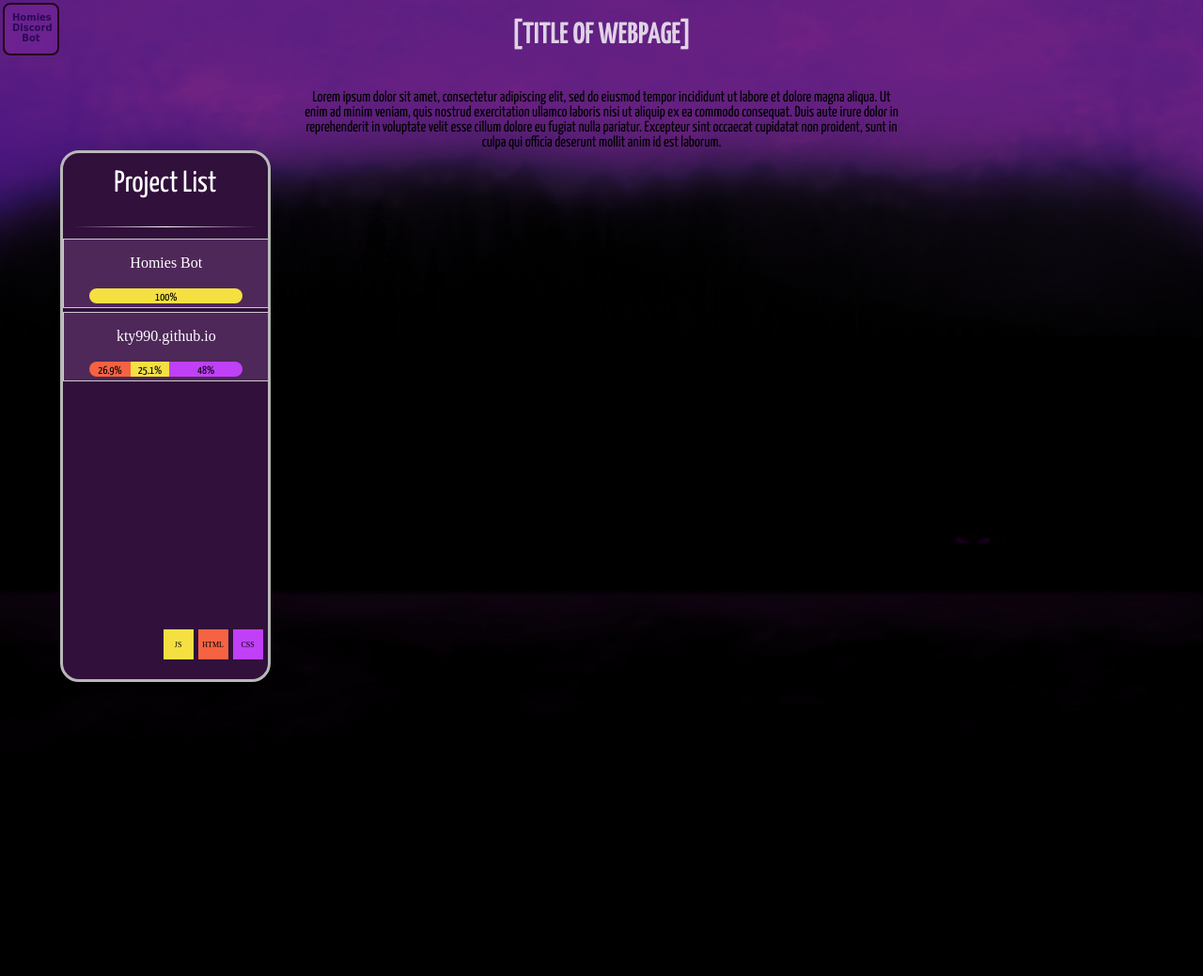
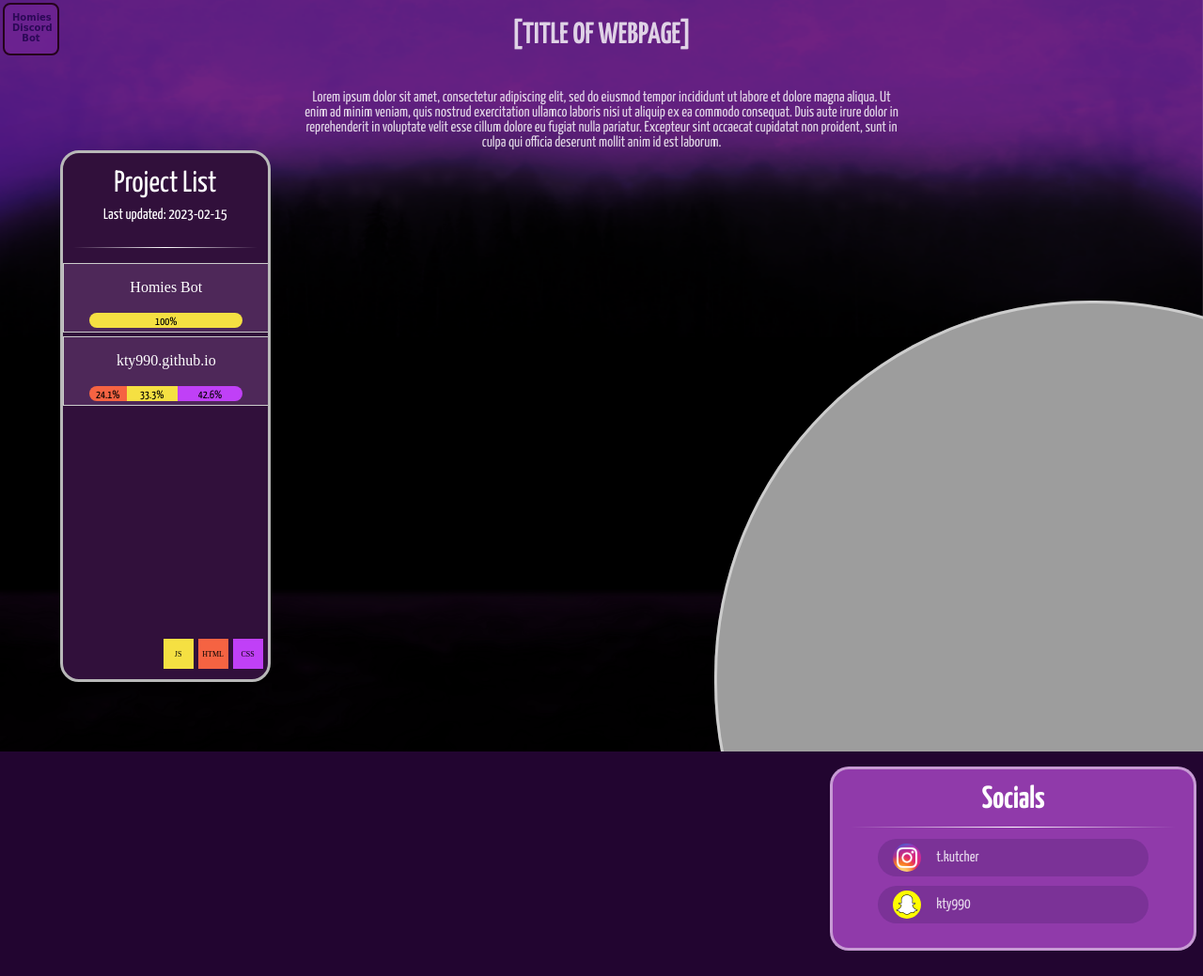
Before and after one commit to kty990/kty990.github.io, a PHP site: page /main/home.html in a window 1280 px wide. Shown: the whole page at 94% size. Before the commit the page ends 726 px from the top, so only its background shows below. Run offline with PHP 8.4, Linux system fonts and the light colour scheme; some web fonts are replaced.

Commit message:
QOL update:     - Added / fixed socials     - Added QOL update to project list     - Modified background using new DIV

```diff
--- a/css/home.css
+++ b/css/home.css
@@ -10,7 +10,7 @@
 #homepage-subtitle {
     position:fixed;
     z-index:7;
-    color:#000;
+    color:#ffffffcc;
     top:10vh;
     width:50vw;
     font-size:2vh;
@@ -21,7 +21,7 @@
 
 #project-list {
     position: fixed;
-    z-index:7;
+    z-index: 5;
     width: calc(var(--vw, 1vw) * 17);
     left: calc(var(--vw, 1vw) * 5);
     height: calc(var(--vh, 1vh) * 70);
@@ -33,7 +33,7 @@
     overflow: hidden;
 }
 
-#project-list>p {
+#project-list-title {
     position: relative;
     width: 100%;
     color: #ffffff;
@@ -46,15 +46,28 @@
     top: calc(var(--vwh, 1vh) * 2);
 }
 
+#project-list-subtitle {
+    position: relative;
+    width: 100%;
+    color: #ffffff;
+    height: 50px;
+    font-size: calc(var(--vh, 1vh) * 2);
+    text-align: center;
+    font-family: 'Yanone Kaffeesatz', sans-serif;
+    margin: 0;
+    padding: 0;
+    top: calc(var(--vwh, 1vh) * 1);
+}
+
 #project-flex {
     display: flex;
     flex-direction: column;
     z-index: 7;
     position: relative;
-    height: calc(var(--vh, 1vh) * 50);
+    height: calc(var(--vh, 1vh) * 45);
     overflow-y:scroll;
     overflow-x: hidden;
-    top: calc(var(--vh, 1vh) * 5);
+    top: calc(var(--vh, 1vh) * 2);
 }
 
 #project-legend {
@@ -83,3 +96,57 @@
     border-width: 1px;
     border-style: solid;
 }
+
+
+
+/* Socials IDs and classes */
+
+#socials {
+    width: 30vw;
+    height: auto;
+    margin-left: 69vw;
+    margin-top: calc(var(--vwh, 1vh) * 2);
+    background-color: #903aaa;
+    padding-top: calc(var(--vwh, 1vh) * 2);
+    padding-bottom: calc(var(--vwh, 1vh) * 2);
+    border-radius: 20px;
+    border-color: #ffffff7d;
+    border-style: solid;
+}
+
+.social_icon {
+    width: 30px;
+    height: 30px;
+    border-radius: 20px;
+    padding: 0;
+    margin: 0;
+    margin-left: calc(var(--vwh, 1vh) * 2);
+    position: relative;
+    /* top: 10px; */
+}
+
+.social_text {
+    font-size: calc(var(--vwh, 1vh) * 2);
+    color: #ffffffcc;
+    font-family: 'Yanone Kaffeesatz', sans-serif;
+    padding: 0;
+    margin: 0;
+    margin-left: calc(var(--vwh, 1vh) * 2);
+    position: relative;
+    /* bottom: calc(var(--vwh, 1vh) * 1); */
+    text-decoration: none;
+}
+
+.social_elem {
+    background-color: #652a837d;
+    border-radius: 20px;
+    height: calc(var(--vwh, 1vh) * 5);
+    display: flex;
+    flex-direction: row;
+    justify-content: left;
+    align-items: center;
+    width: 75%;
+    position: relative;
+    left: 12.5%;
+    margin-bottom: calc(var(--vwh, 1vh) * 1.25);
+}
--- a/css/site.css
+++ b/css/site.css
@@ -42,6 +42,7 @@ html {
     margin: 0;
     padding: 0;
     user-select: none;
+    overflow-x:hidden;
 }
 
 #body_bg {
@@ -223,6 +224,20 @@ html {
     padding-bottom: 5px;
 }
 
+.invert-circle {
+    width: calc(var(--vh, 1vh) * 100);
+    height: calc(var(--vh, 1vh) * 100);
+    border-radius: calc(var(--vh, 1vh) * 50);
+    border-color: #ffffff7d;
+    border-style: solid;
+    backdrop-filter: invert(0.5);
+    filter: blur(0.5);
+    background-color: #ffffff3a;
+    position: fixed;
+    left:calc(var(--vwh, 1vh) * 95);
+    top:calc(var(--vwh, 1vh) * 40);
+}
+
 .hr-padding {
     margin-bottom: 30px;
 }
--- a/js/home.js
+++ b/js/home.js
@@ -17,7 +17,7 @@ const colorField = {
 
 const projects = [
     new Project("Homies Bot",{"JS":100}),
-    new Project("kty990.github.io",{"HTML":26.9,"JS":25.1,"CSS":48})
+    new Project("kty990.github.io",{"HTML":24.1,"JS":33.3,"CSS":42.6})
 ]
 
 function GetColorFromLang(lang) {
@@ -95,3 +95,45 @@ for (const [lang, color] of Object.entries(colorField)) {
     div.textContent = lang;
     legendTarget.appendChild(div);
 }
+
+
+
+
+
+
+/* Socials */
+
+class Media {
+    constructor(image_path, social_type, display_text, link) {
+        this.image = "../res/images/" + image_path;
+        this.social_type = social_type;
+        this.text = display_text;
+        this.href = link;
+    }
+}
+
+let parent = document.getElementById("socials");
+function display(media) {
+    let tmp = document.createElement("div");
+    let a = document.createElement("a");
+    a.textContent = media.text;
+    a.href = media.href;
+    let img = document.createElement("img");
+    img.src = media.image;
+    img.classList.add("social_icon");
+    a.classList.add("social_text");
+    tmp.classList.add("social_elem");
+
+    tmp.appendChild(img);
+    tmp.appendChild(a);
+    parent.appendChild(tmp);
+}
+
+let medias = [
+    new Media("instagram.png","Instagram","t.kutcher", "https://www.instagram.com/t.kutcher/"),
+    new Media("snaplogo.png","Snapchat","kty990", "../res/images/snapcode.png")
+]
+
+for (let x = 0; x < medias.length; x++){
+    display(medias[x]);
+}
--- a/js/site.js
+++ b/js/site.js
@@ -39,6 +39,16 @@ function toggleDiscord() {
 }
 
 async function main() {
+    // Add inverted circle effect to background
+    let div = document.createElement("div"); /* <div class="invert-circle"><p style="display:none;">Why are you looking at this???</p></div> */
+    div.classList.add("invert-circle");
+    let p = document.createElement("p");
+    p.style.display = "none";
+    p.textContent = "Why are you looking at this???";
+    div.appendChild(p);
+    document.body.appendChild(div);
+
+    // Navbar
     let res = await fetch("/../main/navbar.html");
     let txt = await res.text();
     let oldelem = document.getElementById("replace-with-navbar");
--- a/main/home.html
+++ b/main/home.html
@@ -23,8 +23,9 @@
     </p>
 
     <div id="project-list">
-        <p>Project List</p>
-        <div class="separator" style="margin:0;top:calc(var(--vh, 1vh) * 3.5);width:90%;left:5%;">
+        <p id="project-list-title">Project List</p>
+        <p id="project-list-subtitle">Last updated: 2023-02-15</p>
+        <div class="separator" style="margin:0;top:calc(var(--vh, 1vh) * 0);width:90%;left:5%;">
             <p style="display:none">If you are reading this... why?</p>
         </div>
         <div id="project-flex">
@@ -34,15 +35,15 @@
         </div>
     </div>
 
-    <div id="socials">
-
+    <div id="scroll-page">
+        <div id="socials">
+            <p style="color:#ffffff;font-size:25pt;text-align:center;width:100%;font-weight:bold;font-family:'Yanone Kaffeesatz', sans-serif;margin:0;margin-bottom:3vh;">Socials</p>
+            <div class="separator" style="margin:0;bottom:calc(var(--vh, 1vh) * 1.5);width:90%;left:5%;"></div>
+        </div>
     </div>
 
     <script type="text/javascript" src="../js/site.js"></script>
     <script type="text/javascript" src="../js/home.js"></script>
-
-    <!-- Testing -->
-    <!-- <script type="text/javascript" src="../js/file.js"></script> -->
 </body>
 
 </html>
```
